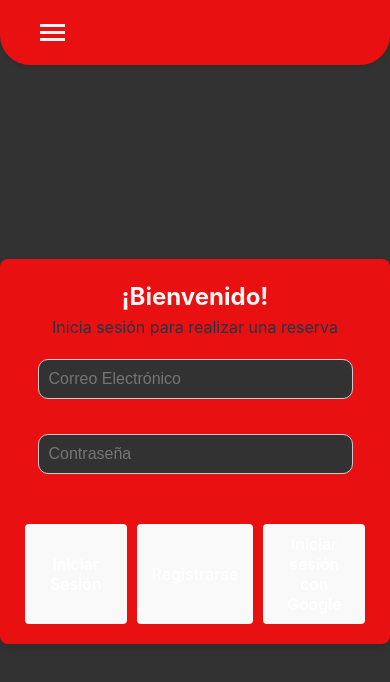
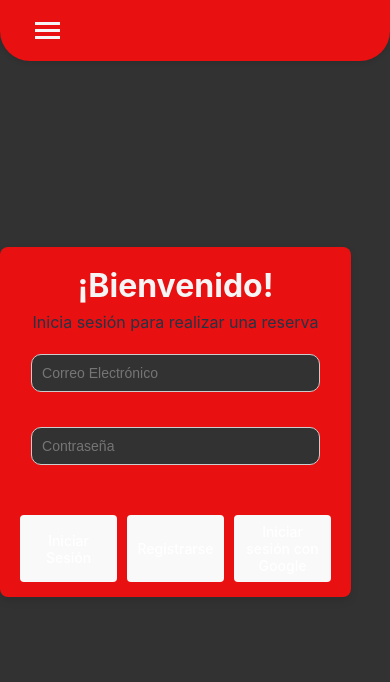
Before and after one commit to sebapoblete09/SDT-FINAL, a React (Vite) app in the folder SDT-Final/: page /reservar in a window 390 px wide. Shown: the top 682 px of the page. Built offline with nearby package versions, Linux system fonts and the light colour scheme.

Commit message:
front responsive listo

```diff
--- a/SDT-Final/src/styles/About.css
+++ b/SDT-Final/src/styles/About.css
@@ -61,6 +61,7 @@
     box-shadow: 0 2px 5px rgba(0, 0, 0, 0.1);
     transition: transform 0.2s;
     text-align: center;
+    text-align: justify;
 }
 
 .member-card:hover {
@@ -90,3 +91,65 @@
     padding: 40px;
     text-align: center;
 }
+
+@media (max-width: 768px) {
+
+    .About-us{
+        padding-top: 180%;
+    }
+
+    .history-container {
+        flex-direction: column;
+        font-size: 1em;
+        align-items: center;
+        text-align: center;
+    }
+
+    .history-image,
+    .history-text {
+        flex: 1; /* Cada sección ocupa todo el ancho */
+        padding: 0; /* Elimina el padding lateral en móviles */
+    }
+
+    .history-text {
+        padding: 25px;
+    }
+
+}
+
+
+
+/* Estilos para tablets */
+@media (min-width: 769px) and (max-width: 1024px) {
+    /* Ajuste de padding para About-us en tablets */
+    .About-us {
+        padding-top: 100%;
+    }
+
+    /* Contenedor de historia */
+    .history-container {
+        flex-direction: column; /* Mantiene una disposición en columna */
+        align-items: center;
+    }
+
+    .history-image,
+    .history-text {
+        flex: 1; /* Cada sección ocupa todo el ancho */
+        padding: 30px; /* Reduce el padding para tablets */
+    }
+
+    /* Ajuste de imagen */
+    .history-image img {
+        max-width: 80%; /* Limita el ancho de la imagen en tablets */
+    }
+
+    /* Sección de miembros */
+    .members-container {
+        flex-direction: row; /* Dos columnas en tablets */
+        flex-wrap: wrap;
+    }
+
+    .member-card {
+        width: 45%; /* Dos tarjetas en cada fila */
+    }
+}
--- a/SDT-Final/src/styles/Contact.css
+++ b/SDT-Final/src/styles/Contact.css
@@ -70,3 +70,54 @@
     transition: background-color 0.3s ease-out;
     outline: 0;
 }
+
+/* Estilos para pantallas pequeñas (móviles) */
+@media (max-width: 768px) {
+    .content {
+        width: 45vh; /* Ocupa todo el ancho en móviles */
+    }
+
+    .titulo {
+        font-size: 2em; /* Reduce el tamaño de fuente del título */
+        padding-top: 20%; /* Ajusta el espacio superior */
+    }
+
+    .contact-form form {
+        grid-template-columns: 1fr; /* Cambia a una sola columna */
+    }
+
+    .contact-form form .block {
+        grid-column: 1 / 2; /* Asegura que los elementos de "block" ocupen una columna completa */
+    }
+
+    .contact-form form button {
+        font-size: 1em; /* Reduce el tamaño de fuente del botón */
+        padding: 10px; /* Reduce el padding del botón */
+    }
+}
+
+/* Estilos para tablets */
+@media (min-width: 769px) and (max-width: 1024px) {
+    .content {
+        width: 50vh; /* Ajusta el ancho para tablets */
+        padding: 20px; /* Reduce el padding */
+    }
+
+    .titulo {
+        font-size: 3em; /* Ajusta el tamaño de fuente del título */
+        padding-top: 15%; /* Reduce el padding superior */
+    }
+
+    .contact-form form {
+        grid-template-columns: 1fr 1fr; /* Mantiene dos columnas en tablets */
+    }
+
+    .contact-form form .block {
+        grid-column: 1 / 3; /* Elementos de "block" ocupan ambas columnas */
+    }
+
+    .contact-form form button {
+        font-size: 1.2em; /* Ajusta el tamaño de fuente del botón */
+        padding: 10px 15px; /* Ajusta el padding del botón */
+    }
+}
--- a/SDT-Final/src/styles/Home.css
+++ b/SDT-Final/src/styles/Home.css
@@ -247,7 +247,7 @@ li{
     /* Ajustes para la sección hero */
     #hero h1 {
         font-size: 2.5em;
-        padding-top: 150%;
+        padding-top: 130%;
     }
 
     #hero h2 {
--- a/SDT-Final/src/styles/Login.css
+++ b/SDT-Final/src/styles/Login.css
@@ -1,29 +1,28 @@
+/* Estilos generales */
 body  {
-  display: flex; /* Usar flexbox para centrar */
-  justify-content: center; /* Centrar horizontalmente */
-  align-items: center; /* Centrar verticalmente */
-  height: 100vh; /* Altura de la ventana completa */
-  margin: 0; /* Sin margen en el body */
-
+  display: flex;
+  justify-content: center;
+  align-items: center;
+  height: 100vh;
+  margin: 0;
 }
 
 .container-form {
-  max-width: 500px; /* Limita el ancho máximo del formulario */
-  width: 100%; /* Permitir que el formulario se ajuste al ancho máximo */
-  padding: 20px; /* Espaciado interno */
-  border-radius: 8px; /* Bordes redondeados */
+  max-width: 500px;
+  width: 100%;
+  padding: 20px;
+  border-radius: 8px;
   background-color: #e81010;
-  box-shadow: 0 4px 8px rgba(0, 0, 0, 0.1); /* Sombra para darle profundidad */
-  margin-top: 15%;
+  box-shadow: 0 4px 8px rgba(0, 0, 0, 0.1);
 }
 
 h2 {
-  text-align: center; /* Centra el texto */
-  color: whitesmoke; /* Color del texto */
+  text-align: center;
+  color: whitesmoke;
 }
 
 .form-group {
-  margin-bottom: 20px; /* Espaciado entre los campos */
+  margin-bottom: 20px;
   text-align: center;
 }
 
@@ -31,11 +30,11 @@ input[type="email"],
 input[type="password"],
 input[type="text"],
 input[type="tel"] {
-  width: 90%; /* Ocupa todo el ancho del contenedor */
-  padding: 10px; /* Espaciado interno del campo */
-  border: 1px solid #ccc; /* Borde del campo */
-  border-radius: 10px; /* Bordes redondeados */
-  font-size: 16px; /* Tamaño de fuente */
+  width: 90%;
+  padding: 10px;
+  border: 1px solid #ccc;
+  border-radius: 10px;
+  font-size: 16px;
   margin-bottom: 15px;
 }
 
@@ -43,33 +42,83 @@ input[type="email"]:focus,
 input[type="password"]:focus,
 input[type="text"]:focus,
 input[type="tel"]:focus {
-  border-color: #007bff; /* Color del borde al enfocar */
-  outline: none; /* Sin contorno */
+  border-color: #007bff;
+  outline: none;
 }
 
 .btns {
-  display: flex; /* Muestra los botones en fila */
-  justify-content: space-between; /* Espaciado entre botones */
-  margin-top: 15px; /* Espacio superior para separar de los campos de entrada */
+  display: flex;
+  justify-content: space-between;
+  margin-top: 15px;
 }
 
 button {
-  padding: 10px 15px; /* Espaciado interno del botón */
-  border: none; /* Sin borde */
-  border-radius: 4px; /* Bordes redondeados */
-  color: white; /* Color del texto */
-  cursor: pointer; /* Cambia el cursor al pasar el ratón */
-  font-size: 16px; /* Tamaño de fuente */
-  flex: 1; /* Permite que los botones se expandan por igual */
-  margin: 0 5px; /* Espacio horizontal entre botones */
+  padding: 10px 15px;
+  border: none;
+  border-radius: 4px;
+  color: white;
+  cursor: pointer;
+  font-size: 16px;
+  flex: 1;
+  margin: 0 5px;
 }
 
 button:hover {
-  background-color: #746743; /* Color al pasar el ratón */
+  background-color: #746743;
 }
 
 span {
-  display: block; /* Separa el texto de la cabecera */
-  text-align: center; /* Centra el texto */
-  margin-bottom: 20px; /* Espaciado inferior */
+  display: block;
+  text-align: center;
+  margin-bottom: 20px;
 }
+
+/* Estilos para pantallas grandes (PC) */
+@media (min-width: 1025px) {
+  .container-form {
+    max-width: 600px; /* Aumenta el tamaño del formulario */
+    padding: 30px; /* Mayor espaciado interno */
+  }
+
+  h2 {
+    font-size: 2.5em; /* Aumenta el tamaño del título */
+  }
+
+  input[type="email"],
+  input[type="password"],
+  input[type="text"],
+  input[type="tel"] {
+    font-size: 18px; /* Tamaño de fuente ligeramente mayor */
+    padding: 12px; /* Más padding en los campos */
+  }
+
+  button {
+    font-size: 18px; /* Aumenta el tamaño de fuente de los botones */
+    padding: 12px 20px; /* Más padding en los botones */
+  }
+}
+
+/* Estilos para dispositivos móviles */
+@media (max-width: 768px) {
+  .container-form {
+    max-width: 90%; /* Ajusta el ancho para móviles */
+    padding: 15px; /* Menor padding interno */
+
+  }
+
+  h2 {
+    font-size: 2em; /* Tamaño de fuente más pequeño para móviles */
+  }
+
+  input[type="email"],
+  input[type="password"],
+  input[type="text"],
+  input[type="tel"] {
+    font-size: 14px; /* Reduce el tamaño de fuente */
+  }
+
+  button {
+    font-size: 14px; /* Tamaño de fuente menor para botones en móviles */
+    padding: 8px 10px; /* Menor padding en los botones */
+  }
+}
--- a/SDT-Final/src/styles/Menu.css
+++ b/SDT-Final/src/styles/Menu.css
@@ -60,3 +60,61 @@
     background-color: #d93636;
     color:#323232 ;
 }
+
+/* Estilos para pantallas pequeñas (móviles) */
+@media (max-width: 768px) {
+    .menu-buttons {
+        flex-direction: column; /* Botones en columna */
+        gap: 10px; /* Reduce el espacio entre botones */
+    }
+
+
+    .menu-items {
+        width: 100%; /* Ocupa todo el ancho de la pantalla */
+        padding: 50px; /* Ajusta el padding interno */
+    }
+
+    .menuItem {
+        flex-direction: column; /* Coloca el contenido en columna */
+        align-items: flex-start; /* Alinea al inicio */
+        padding: 10px 0; /* Reduce el padding */
+        margin-bottom: 20px;
+    }
+
+    .downloadMenu {
+        width: 100%; /* El botón ocupa todo el ancho */
+        font-size: 18px; /* Reduce el tamaño de fuente */
+        padding: 8px 15px; /* Ajusta el padding */
+    }
+}
+
+/* Estilos para tablets */
+@media (min-width: 769px) and (max-width: 1024px) {
+    .menu-buttons {
+        flex-direction: row; /* Botones en fila */
+        gap: 10px;
+        justify-content: center;
+    }
+
+    .menu-section {
+        padding-bottom: 20px;
+    }
+
+    .menu-items {
+        width: 80%; /* Ajusta el ancho en tablets */
+        max-height: 500px; /* Ajusta la altura máxima */
+        padding: 15px;
+    }
+
+    .menuItem {
+        padding: 15px 0;
+        margin-bottom: 15px;
+    }
+
+    .downloadMenu {
+        width: 80%; /* Botón ocupa el 80% del ancho */
+        font-size: 20px; /* Ajusta el tamaño de fuente */
+        padding: 10px 20px;
+        margin: 0 auto; /* Centra el botón */
+    }
+}
--- a/SDT-Final/src/styles/navbar.css
+++ b/SDT-Final/src/styles/navbar.css
@@ -66,11 +66,12 @@
         display: none; /* Ocultar menú por defecto en pantallas pequeñas */
         flex-direction: column;
         width: 100%;
-        height: 30vh;
+        height: 35vh;
         background-color: #e81010;
         position: absolute;
         top: 50px; /* Alineación debajo del navbar */
         left: 0;
+
     }
 
     .navbar-menu.open {
```
Also changed, not shown: SDT-Final/src/styles/reserva.css (+69 -1 lines).
